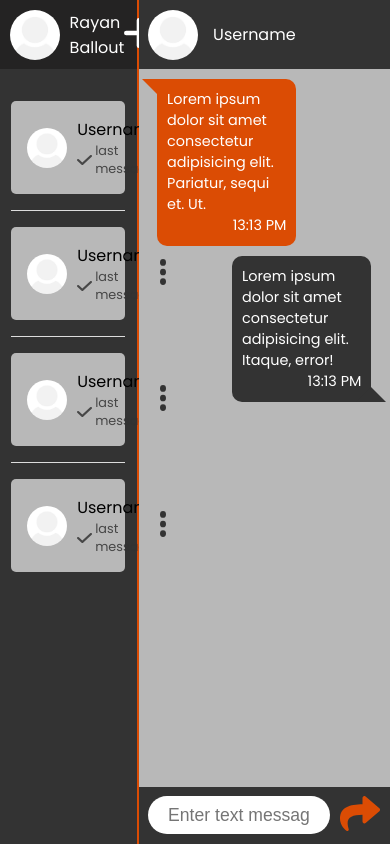
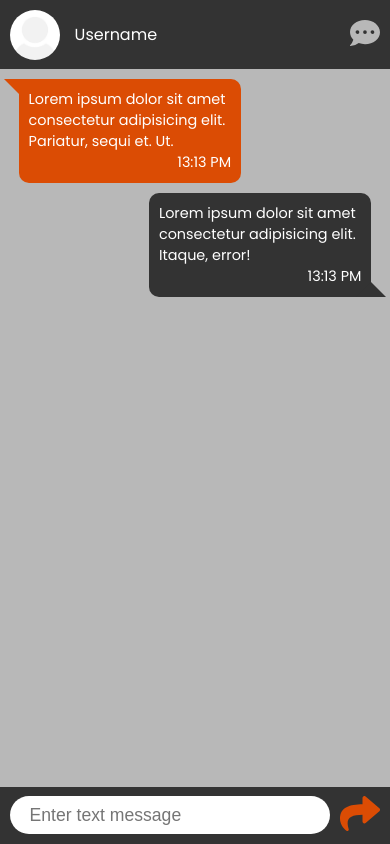
Before and after one commit to RayanBallout/chat-app, a React (Create React App) app: page /chats in a window 390 px wide. Built offline with nearby package versions, Linux system fonts and the light colour scheme.

Commit message:
Making everything responsive

```diff
--- a/src/App.js
+++ b/src/App.js
@@ -11,15 +11,20 @@ import AddUser from "./components/AddUser"
 
 function App() {
 	const [addUserActive, setAddUserActive] = useState(false)
-
+	const [chatIsOpen, setChatIsOpen] = useState(false)
 	return (
 		<div className="App">
-			<GeneralContext.Provider value={{ setAddUserActive }}>
+			<GeneralContext.Provider
+				value={{ setAddUserActive, setChatIsOpen }}
+			>
 				<BrowserRouter>
 					<Routes>
 						<Route path="/" element={<Login />} />
 						<Route path="/register" element={<Register />} />
-						<Route path="/chats" element={<ChatComponent />} />
+						<Route
+							path="/chats"
+							element={<ChatComponent chatIsOpen={chatIsOpen} />}
+						/>
 					</Routes>
 				</BrowserRouter>
 				<AddUser isActive={addUserActive} />
--- a/src/components/ChatComponent/index.js
+++ b/src/components/ChatComponent/index.js
@@ -2,10 +2,10 @@ import React from "react"
 import ChatListings from "../ChatListings"
 import ChatModule from "../ChatModule"
 import "./ChatComponent.css"
-const ChatComponent = () => {
+const ChatComponent = ({ chatIsOpen }) => {
 	return (
 		<div className="chat-container">
-			<ChatListings />
+			<ChatListings chatIsOpen={chatIsOpen} />
 			<ChatModule />
 		</div>
 	)
--- a/src/components/ChatListings/SingleChat.js
+++ b/src/components/ChatListings/SingleChat.js
@@ -1,15 +1,20 @@
-import React, { useState } from "react"
+import React, { useContext, useState } from "react"
 import userImage from "../../assets/images/user.jpg"
 import threeDots from "../../assets/icons/three-dots.svg"
 import check from "../../assets/icons/check.svg"
 import "./chatListings.css"
+import { GeneralContext } from "../../context/generalContext"
 
 const SingleChat = () => {
 	const [menuOpen, setMenuOpen] = useState(false)
+	const { setChatIsOpen } = useContext(GeneralContext)
 
 	return (
 		<div className="single-chat-container">
-			<div className="single-chat-content">
+			<button
+				className="single-chat-content"
+				onClick={() => setChatIsOpen(false)}
+			>
 				<div className="left-content">
 					<img src={userImage} className="user-image" alt="user" />
 					<div className="text">
@@ -33,7 +38,7 @@ const SingleChat = () => {
 						<button className="menu-item">Delete</button>
 					</div>
 				</div>
-			</div>
+			</button>
 		</div>
 	)
 }
--- a/src/components/ChatListings/chatListings.css
+++ b/src/components/ChatListings/chatListings.css
@@ -22,17 +22,21 @@
 	display: flex;
 	border-radius: 5px;
 	cursor: pointer;
-}
-
-.single-chat-content {
 	display: flex;
+	align-items: center;
 	justify-content: space-between;
+	width: 100%;
+	border: none;
 }
 
 .single-chat-content .user-image {
 	width: 40px;
 	height: 40px;
 	border-radius: 50%;
+}
+
+.single-chat-content .username {
+	font-size: 1rem;
 }
 
 .left-content {
@@ -90,3 +94,20 @@
 	border: none;
 	cursor: pointer;
 }
+
+@media (max-width: 768px) {
+	.chat-listings-container {
+		position: fixed;
+		top: 0;
+		bottom: 0;
+		left: 0;
+		right: 0;
+		width: 100%;
+		z-index: 10;
+		transform: translateX(-100%);
+		transition: all 250ms ease-out;
+	}
+	.chat-listings-container.open {
+		transform: translateX(0%);
+	}
+}
--- a/src/components/ChatListings/index.js
+++ b/src/components/ChatListings/index.js
@@ -3,9 +3,9 @@ import ProfileBar from "../ProfileBar"
 import "./chatListings.css"
 import SingleChat from "./SingleChat"
 
-const ChatListings = () => {
+const ChatListings = ({ chatIsOpen }) => {
 	return (
-		<div className="chat-listings-container">
+		<div className={`chat-listings-container ${chatIsOpen ? "open" : ""}`}>
 			<ProfileBar />
 			<div className="chat-list">
 				<SingleChat />
--- a/src/components/ChatModule/UpperBar.js
+++ b/src/components/ChatModule/UpperBar.js
@@ -1,12 +1,26 @@
-import React from "react"
+import React, { useContext } from "react"
 import userImage from "../../assets/images/user.jpg"
 import "./chatModule.css"
+import chatIcon from "../../assets/icons/chat.svg"
+import { GeneralContext } from "../../context/generalContext"
 
 const UpperBar = () => {
+	const { setChatIsOpen } = useContext(GeneralContext)
+
 	return (
 		<div className="upper-bar-container">
-			<img src={userImage} alt="user" className="user-image" />
-			<p>Username</p>
+			<div className="profile-info">
+				<img src={userImage} alt="user" className="user-image" />
+				<p>Username</p>
+			</div>
+			<button
+				className="open-chat"
+				onClick={() => {
+					setChatIsOpen(true)
+				}}
+			>
+				<img src={chatIcon} alt="chat icon" />
+			</button>
 		</div>
 	)
 }
--- a/src/components/ChatModule/chatModule.css
+++ b/src/components/ChatModule/chatModule.css
@@ -7,11 +7,17 @@
 
 .upper-bar-container {
 	padding: 0.6rem;
+	background-color: var(--background-color);
+	color: white;
+	display: flex;
+	align-items: center;
+	justify-content: space-between;
+}
+
+.upper-bar-container .profile-info {
 	display: flex;
 	align-items: center;
 	gap: 15px;
-	background-color: var(--background-color);
-	color: white;
 }
 
 .upper-bar-container .user-image {
@@ -20,6 +26,17 @@
 	object-fit: cover;
 	border-radius: 50%;
 }
+
+.upper-bar-container .open-chat {
+	background: none;
+	border: none;
+	display: none;
+}
+
+.upper-bar-container .open-chat img {
+	width: 30px;
+}
+
 .messages-container {
 	flex-grow: 1;
 	overflow-y: scroll;
@@ -116,3 +133,12 @@
 	bottom: 0;
 	right: -15px;
 }
+
+@media (max-width: 768px) {
+	.chat-module-container {
+		width: 100%;
+	}
+	.upper-bar-container .open-chat {
+		display: block;
+	}
+}
--- a/src/components/ProfileBar/index.js
+++ b/src/components/ProfileBar/index.js
@@ -10,7 +10,7 @@ const ProfileBar = () => {
 	return (
 		<div className="profile-bar-container">
 			<div className="info-container">
-				<img src={userImage} className="user-image" alt="user image" />
+				<img src={userImage} className="user-image" alt="user" />
 				<p>Rayan Ballout</p>
 			</div>
 			<div className="settings-container">
```
Also changed, not shown: src/assets/icons/chat.svg (added).
